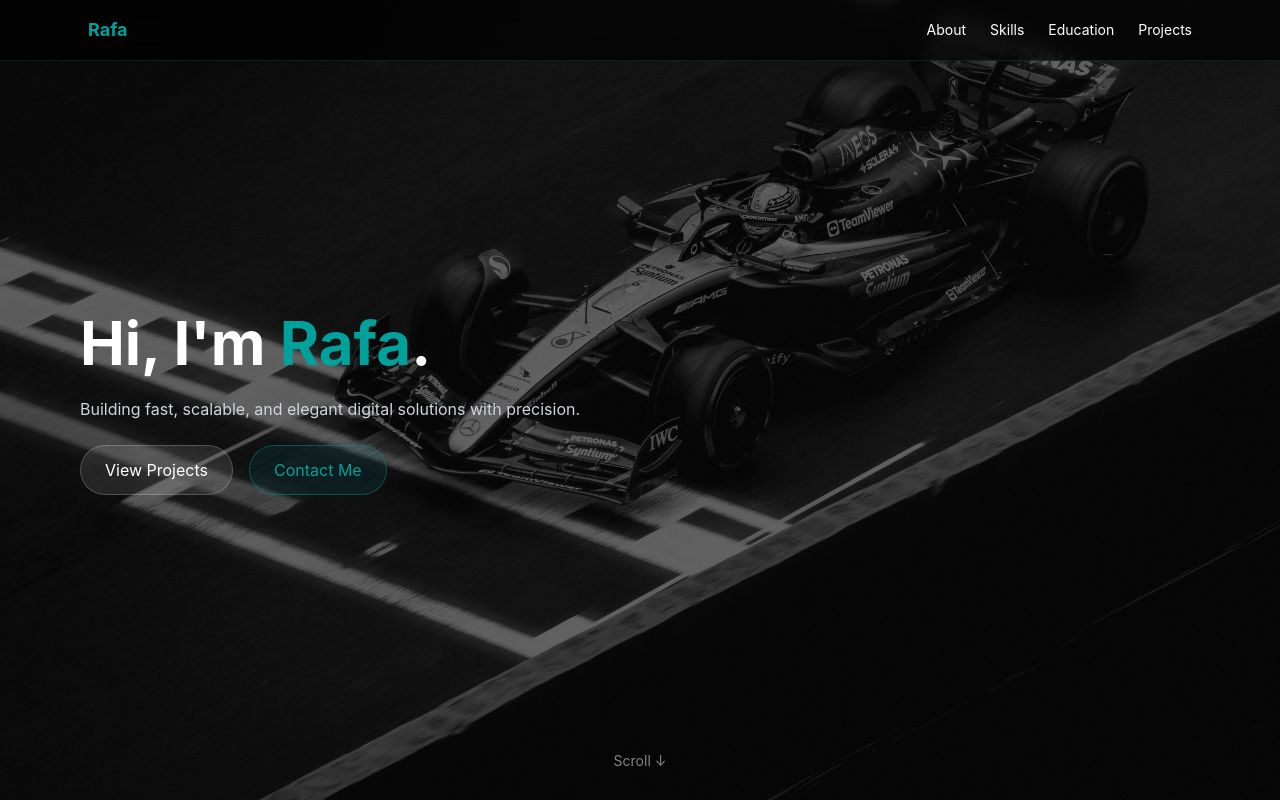
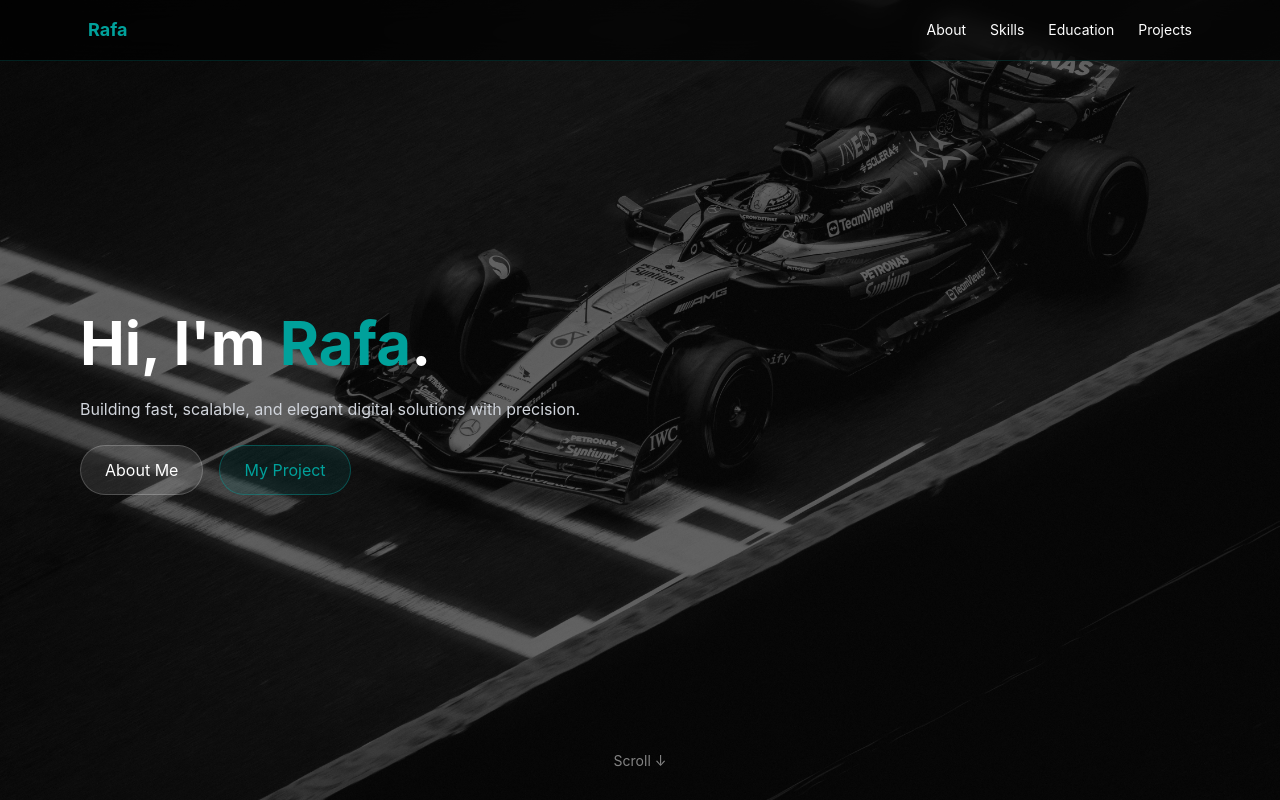
Before and after one commit to codingpertama/personal-web-petik, a React (Vite) app: page / in a window 1280 px wide. Shown: the top 800 px of the page. Built offline with nearby package versions, Linux system fonts and the light colour scheme.

Commit message:
fix aseli

```diff
--- a/src/components/Hero.jsx
+++ b/src/components/Hero.jsx
@@ -25,13 +25,13 @@
         <div className="flex flex-col sm:flex-row gap-3 sm:gap-4">
 
 
-          <button className="w-full sm:w-auto px-6 py-3 rounded-full border border-white/20 bg-white/10 text-white hover:bg-white/20 transition">
-            View Projects
-          </button>
+          <a href="#about" className="w-full sm:w-auto px-6 py-3 rounded-full border border-white/20 bg-white/10 text-white hover:bg-white/20 transition">
+            About Me
+          </a>
 
-          <button className="w-full sm:w-auto px-6 py-3 rounded-full border border-[#00A19B]/40 text-[#00A19B] bg-[#00A19B]/10 hover:bg-[#00A19B]/20 transition">
-            Contact Me
-          </button>
+          <a href="#projects" className="w-full sm:w-auto px-6 py-3 rounded-full border border-[#00A19B]/40 text-[#00A19B] bg-[#00A19B]/10 hover:bg-[#00A19B]/20 transition">
+            My Project
+          </a>
 
         </div>
 
```
